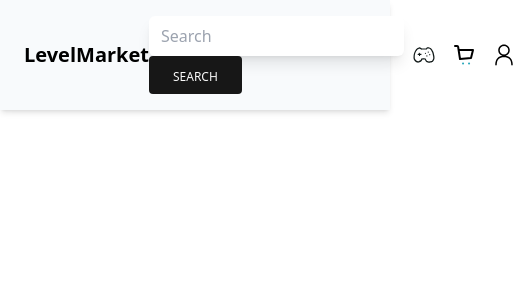
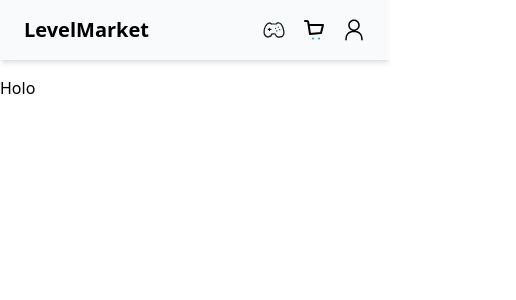
Before and after one commit to alerommic/levelMarket, a React (Vite) app in the folder levelMarket/: page / in a window 390 px wide. Shown: the top 300 px of the page, 516 px wide, since content can reach past the window. Built offline with nearby package versions, Linux system fonts and the light colour scheme.

Commit message:
fix: la lista de juegos es responsive ahora

```diff
--- a/levelMarket/src/App.jsx
+++ b/levelMarket/src/App.jsx
@@ -4,12 +4,14 @@
 import GameList from './GameList'
 import LogIn from './LogIn'
 import Cart from './Cart'
+import Footer from './Footer'
+import SignUp from './SignUp'
 function App() {
 
   return (
     <>
     <Router>
-      <section>
+      <section className='self-center'>
       <NavBar></NavBar>
       <Routes>
 
@@ -21,7 +23,10 @@
 
         <Route path="/LogIn" element={<LogIn/>}/>
 
+        <Route path="/SignUp" element={<SignUp/>}/>
       </Routes>
+      <Footer>
+      </Footer>
       </section>
     </Router>
     </>
--- a/levelMarket/src/GameList.jsx
+++ b/levelMarket/src/GameList.jsx
@@ -1,15 +1,19 @@
 import useFetch from "./useFetch";
 import Games from "./Games"
 import Loading from "./assets/Loading";
+import Header from "./Header"
 const GameList = () => {
   const {data : gameList, isPending, error} = useFetch("http://localhost:8000/GameList/")
 
   return (
-<div className="m-4 gap-10 sm:m-8 p-4 sm:p-8 grid grid-cols-1 sm:grid-cols-2 md:grid-cols-3 lg:grid-cols-4">
+    <>
+    <Header/>
+<div className="m-4 gap-10 sm:m-8 p-4 sm:p-8 grid grid-cols-1 sm:grid-cols-2 md:grid-cols-2 lg:grid-cols-3 xl:grid-cols-4">
       {error && <div className="align-middle">{error}</div>}
       {isPending && <Loading/>}
       {gameList && <Games games={gameList}></Games>}
     </div>
+    </>
   );
 }
 
--- /dev/null
+++ b/levelMarket/src/GamePage.jsx
@@ -0,0 +1,10 @@
+
+const GamePage = () => {
+  return (
+    <section>
+
+    </section>
+   );
+}
+
+export default GamePage;
--- a/levelMarket/src/Games.jsx
+++ b/levelMarket/src/Games.jsx
@@ -7,16 +7,16 @@
     {gameList.map((game)=>{
       return(
         <div key={game.gameid}
-        className="flex flex-col border-solid rounded-lg max-w-30 max-h-18 p-5 bg-white shadow-[0_2px_15px_-3px_rgba(0,0,0,0.07),0_10px_20px_-2px_rgba(0,0,0,0.04)] dark:bg-neutral-700">
+        className="flex flex-col justify-end border-solid rounded-lg min-w-10 max-w-30 h-full max-h-18 p-5 bg-white shadow-[0_2px_15px_-3px_rgba(0,0,0,0.07),0_10px_20px_-2px_rgba(0,0,0,0.04)] dark:bg-neutral-700">
         <a href="#!">
           <img
-            className="rounded-t-lg w-max h-max mx-auto"
+            className="rounded-t-lg mx-auto w-[220px] h-[300px]"
             src={game.imageurl}
             alt={game.name} />
         </a>
-        <div className="flex flex-col px-6 pt-6">
+        <div className="flex flex-col px-6 pt-6 self-stretch">
           <h5
-            className="text-xl self-center font-medium leading-tight text-neutral-800 dark:text-neutral-50">
+            className="text-xl truncate overflow-hidden self-center font-medium leading-tight text-neutral-800 dark:text-neutral-50">
             {game.name}
           </h5>
           <p className="my-4 self-center text-base text-neutral-600 dark:text-neutral-200">
--- a/levelMarket/src/Header.jsx
+++ b/levelMarket/src/Header.jsx
@@ -1,8 +1,8 @@
 const Header = () => {
   return (
-    <section>
-
-    </section>
+    <div className="mx-auto text-center pt-10">
+      <h1 className="text-3xl font-bold">Juegos</h1>
+    </div>
    );
 }
 
--- a/levelMarket/src/Home.jsx
+++ b/levelMarket/src/Home.jsx
@@ -1,10 +1,66 @@
 
 const Home = () => {
 
-  return <section>
+  return (
+
+    <section className="w-full pt-4">
+      <h1>Holo</h1>
+<div id="default-carousel" className="relative w-full" data-carousel="slide">
+
+    <div className="relative h-56 overflow-hidden rounded-lg md:h-96">
+
+        <div className="hidden duration-700 ease-in-out" data-carousel-item>
+            <img src="/docs/images/carousel/carousel-1.svg" className="absolute block w-full -translate-x-1/2 -translate-y-1/2 top-1/2 left-1/2" alt="..."/>
+        </div>
+
+        <div className="hidden duration-700 ease-in-out" data-carousel-item>
+            <img src="/docs/images/carousel/carousel-2.svg" className="absolute block w-full -translate-x-1/2 -translate-y-1/2 top-1/2 left-1/2" alt="..."/>
+        </div>
+
+        <div className="hidden duration-700 ease-in-out" data-carousel-item>
+            <img src="/docs/images/carousel/carousel-3.svg" className="absolute block w-full -translate-x-1/2 -translate-y-1/2 top-1/2 left-1/2" alt="..."/>
+        </div>
+
+        <div className="hidden duration-700 ease-in-out" data-carousel-item>
+            <img src="/docs/images/carousel/carousel-4.svg" className="absolute block w-full -translate-x-1/2 -translate-y-1/2 top-1/2 left-1/2" alt="..."/>
+        </div>
+
+        <div className="hidden duration-700 ease-in-out" data-carousel-item>
+            <img src="/docs/images/carousel/carousel-5.svg" className="absolute block w-full -translate-x-1/2 -translate-y-1/2 top-1/2 left-1/2" alt="..."/>
+        </div>
+    </div>
+
+    <div className="absolute z-30 flex -translate-x-1/2 bottom-5 left-1/2 space-x-3 rtl:space-x-reverse">
+        <button type="button" className="w-3 h-3 rounded-full" aria-current="true" aria-label="Slide 1" data-carousel-slide-to="0"></button>
+        <button type="button" className="w-3 h-3 rounded-full" aria-current="false" aria-label="Slide 2" data-carousel-slide-to="1"></button>
+        <button type="button" className="w-3 h-3 rounded-full" aria-current="false" aria-label="Slide 3" data-carousel-slide-to="2"></button>
+        <button type="button" className="w-3 h-3 rounded-full" aria-current="false" aria-label="Slide 4" data-carousel-slide-to="3"></button>
+        <button type="button" className="w-3 h-3 rounded-full" aria-current="false" aria-label="Slide 5" data-carousel-slide-to="4"></button>
+    </div>
+    {/*<!-- Slider controls -->*/}
+    <button type="button" className="absolute top-0 start-0 z-30 flex items-center justify-center h-full px-4 cursor-pointer group focus:outline-none" data-carousel-prev>
+        <span className="inline-flex items-center justify-center w-10 h-10 rounded-full bg-white/30 dark:bg-gray-800/30 group-hover:bg-white/50 dark:group-hover:bg-gray-800/60 group-focus:ring-4 group-focus:ring-white dark:group-focus:ring-gray-800/70 group-focus:outline-none">
+            <svg className="w-4 h-4 text-white dark:text-gray-800 rtl:rotate-180" aria-hidden="true" xmlns="http://www.w3.org/2000/svg" fill="none" viewBox="0 0 6 10">
+                <path stroke="currentColor" strokeLinecap="round" strokeLinejoin="round" strokeWidth="2" d="M5 1 1 5l4 4"/>
+            </svg>
+            <span className="sr-only">Previous</span>
+        </span>
+    </button>
+    <button type="button" className="absolute top-0 end-0 z-30 flex items-center justify-center h-full px-4 cursor-pointer group focus:outline-none" data-carousel-next>
+        <span className="inline-flex items-center justify-center w-10 h-10 rounded-full bg-white/30 dark:bg-gray-800/30 group-hover:bg-white/50 dark:group-hover:bg-gray-800/60 group-focus:ring-4 group-focus:ring-white dark:group-focus:ring-gray-800/70 group-focus:outline-none">
+            <svg className="w-4 h-4 text-white dark:text-gray-800 rtl:rotate-180" aria-hidden="true" xmlns="http://www.w3.org/2000/svg" fill="none" viewBox="0 0 6 10">
+                <path stroke="currentColor" strokeLinecap="round" strokeLinejoin="round" strokeWidth="2" d="m1 9 4-4-4-4"/>
+            </svg>
+            <span className="sr-only">Next</span>
+        </span>
+    </button>
+</div>
+
+    </section>
+  )
 
 
-  </section>;
+
 };
 
 export default Home;
--- a/levelMarket/src/LogIn.jsx
+++ b/levelMarket/src/LogIn.jsx
@@ -1,6 +1,17 @@
 const LogIn = () => {
+
   return (
-    <div></div>
+    <div className="p-4 m-4 align-middle">
+      <form action="/submit-login" method="POST" className="w-1/2">
+            <label htmlFor="username">Usuario:</label>
+            <input type="text" id="username" name="username" required/>
+
+            <label htmlFor="password">Contraseña:</label>
+            <input type="password" id="password" name="password" required/>
+
+            <button>Iniciar Sesion</button>
+        </form>
+    </div>
   );
 }
 
--- /dev/null
+++ b/levelMarket/src/SignUp.jsx
@@ -0,0 +1,7 @@
+const SignUp = () => {
+  return (
+    <div></div>
+   );
+}
+
+export default SignUp;
--- a/levelMarket/src/navBar.jsx
+++ b/levelMarket/src/navBar.jsx
@@ -1,6 +1,7 @@
 import CartIcon from "./assets/CartIcon";
 import UserIcon from "./assets/UserIcon";
 import GameIcon from "./assets/GameIcon";
+import SearchIcon from "./assets/SearchIcon"
 import {Link} from "react-router-dom";
 const NavBar = () => {
   return (
@@ -12,7 +13,7 @@
           type="text"
           id="searchterm"
           placeholder="Search"
-          className="shadow-lg px-3 py-2 mr-2 rounded-md focus:outline-none focus:ring focus:border-blue-300"
+          className="shadow-lg px-3 py-2 mr-2 rounded-md focus:outline-none focus:ring focus:border-blue-300 max-[640px]:hidden"
         />
         <button
           type="button"
@@ -22,8 +23,13 @@
         focus:bg-neutral-700 focus:shadow-dark-2 focus:outline-none focus:ring-0
         active:bg-neutral-900 active:shadow-dark-2 motion-reduce:transition-none
         dark:shadow-black/30 dark:hover:shadow-dark-strong
-          dark:focus:shadow-dark-strong dark:active:shadow-dark-strong">
-          Search
+          dark:focus:shadow-dark-strong dark:active:shadow-dark-strong max-[640px]:hidden">
+          searchBar
+        </button>
+        <button
+          type="button"
+          className="hidden">
+          <SearchIcon></SearchIcon>
         </button>
       </form>
       <ul className="flex space-x-4 align-middle">
```
Also changed, not shown: 1 other file (tests, documents, lock files or other folders).
